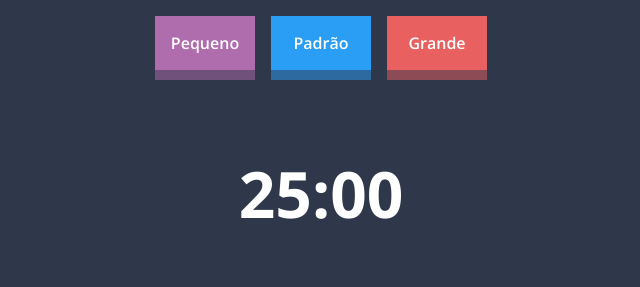
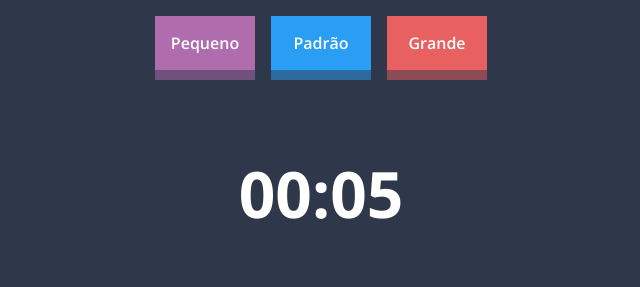
Before and after one commit to leodsc/pomodoro-watch, an Angular app in the folder frontend/: page / in a window 1280 px wide. Shown: the top 287 px of the page, without its empty margins (319-959 px from the left). Built offline with nearby package versions, Linux system fonts and the light colour scheme.

Commit message:
add: alarm sound

```diff
--- a/frontend/src/app/pages/main/main.component.html
+++ b/frontend/src/app/pages/main/main.component.html
@@ -1,6 +1,7 @@
 <app-message
   text="Não é possível clicar nesse botão sem iniciar o temporizador!"
 ></app-message>
+<audio #alarm src="assets/alarm.mp4"></audio>
 <main class="initial-page">
   <section class="btn-ctn center">
     <app-button
--- a/frontend/src/app/pages/main/main.component.ts
+++ b/frontend/src/app/pages/main/main.component.ts
@@ -11,11 +11,12 @@ import p5 from 'p5';
   styleUrls: ['./main.component.scss'],
 })
 export class MainComponent implements OnInit {
-  currentTime = '25:00';
+  currentTime = '00:05';
   animation: string = 'button-animation--off';
   icon = 'assets/play.png';
   showMessage = false;
   private p5: any;
+  @ViewChild('alarm') alarm: any;
   public readonly watch = new Watch(this.currentTime);
 
   constructor(private messageService: MessageService) {}
@@ -25,6 +26,7 @@ export class MainComponent implements OnInit {
       this.currentTime = value;
       if (this.currentTime == '00:00') {
         this.watch.isRunning = false;
+        this.alarm.nativeElement.play();
         this.toggleAnimation('assets/play.png');
       }
     });
```
Also changed, not shown: 1 other file (tests, documents, lock files or other folders).
